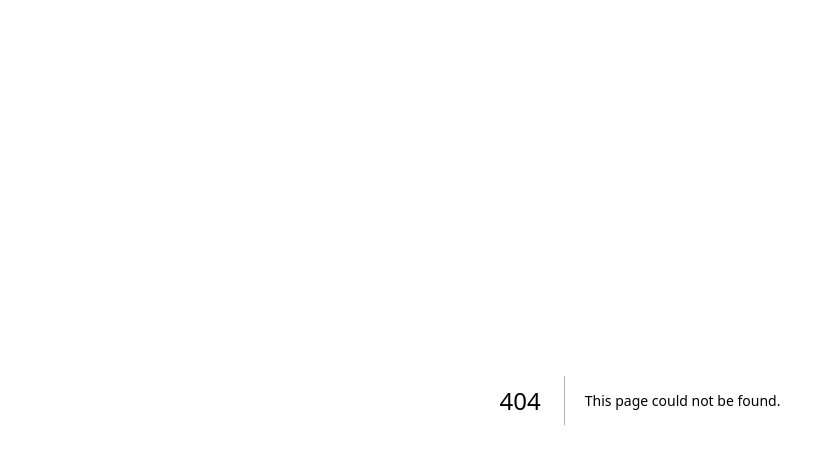
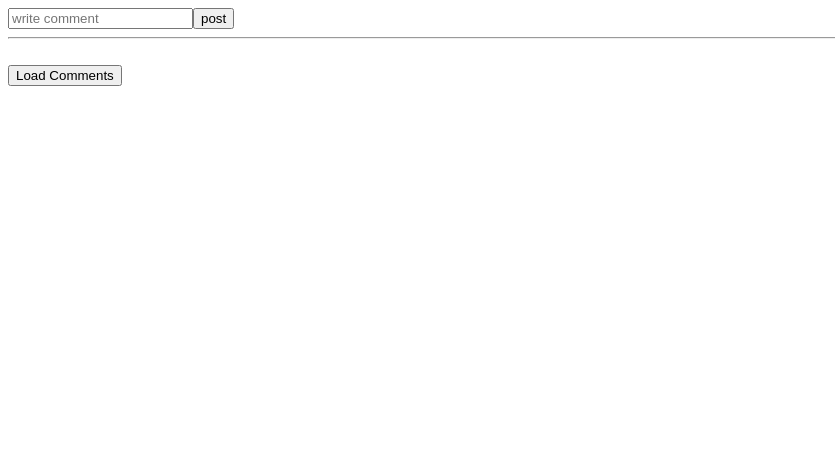
Before and after one commit to Apu-Emdad/LearningNext, a Next.js app in the folder learning-next-part-two/: page /comments in a window 1280 px wide. Before the commit this address had no page. Shown: the top 464 px of the page, without its empty margins (0-835 px from the left). Built offline with nearby package versions, Linux system fonts and the light colour scheme.

Commit message:
REST api is built

```diff
--- /dev/null
+++ b/learning-next-part-two/data/comment.js
@@ -0,0 +1,14 @@
+export const comments = [
+  {
+    id: 1,
+    text: 'This is the first comment',
+  },
+  {
+    id: 2,
+    text: 'This is the second comment',
+  },
+  {
+    id: 3,
+    text: 'This is the third comment',
+  },
+];
--- /dev/null
+++ b/learning-next-part-two/src/pages/api/comments/[commentId].js
@@ -0,0 +1,16 @@
+import { comments } from '../../../../data/comment';
+
+const handler = async (req, res) => {
+  const { commentId } = req.query;
+  if (req.method === 'GET') {
+    const comment = comments.find((comment) => comment.id === parseInt(commentId));
+    res.status(200).json(comment);
+  } else if (req.method === 'DELETE') {
+    const deletedComment = comments.find((comment) => comment.id === parseInt(commentId));
+    const index = comments.findIndex((comment) => comment.id === parseInt(commentId));
+    comments.splice(index, 1);
+    res.status(200).json(deletedComment);
+  }
+};
+
+export default handler;
--- /dev/null
+++ b/learning-next-part-two/src/pages/api/comments/index.js
@@ -0,0 +1,17 @@
+import { comments } from '../../../../data/comment';
+
+const handler = (req, res) => {
+  if (req.method === 'GET') {
+    res.json(comments);
+  } else if (req.method === 'POST') {
+    const comment = req.body.comment;
+    const newComment = {
+      id: Date.now(),
+      text: comment,
+    };
+    comments.push(newComment);
+    res.status(201).json(newComment);
+  }
+};
+
+export default handler;
--- a/learning-next-part-two/src/pages/api/hello.js
+++ /dev/null
@@ -1,5 +0,0 @@
-// Next.js API route support: https://nextjs.org/docs/api-routes/introduction
-
-export default function handler(req, res) {
-  res.status(200).json({ name: 'John Doe' })
-}
--- /dev/null
+++ b/learning-next-part-two/src/pages/api/index.js
@@ -0,0 +1,5 @@
+const handler = (req, res) => {
+  res.json({ message: 'Welcome to the NEXT API' });
+};
+
+export default handler;
--- /dev/null
+++ b/learning-next-part-two/src/pages/comments/index.jsx
@@ -0,0 +1,71 @@
+import React, { useState } from 'react';
+
+const CommentPage = () => {
+  const [comments, setComments] = useState([]);
+  const [comment, setComment] = useState('');
+
+  const fetchComments = async () => {
+    const res = await fetch('/api/comments');
+    const data = await res.json();
+    setComments(data);
+  };
+
+  const handleLoadComments = async () => {
+    await fetchComments();
+  };
+
+  const handleCommentInputChange = (e) => {
+    setComment(e.target.value);
+  };
+
+  const postComment = async () => {
+    const res = await fetch('/api/comments', {
+      method: 'POST',
+      body: JSON.stringify({ comment }),
+      headers: {
+        'Content-Type': 'application/json',
+      },
+    });
+    const data = await res.json();
+    console.log(data);
+  };
+
+  const handlePostComment = async () => {
+    await postComment();
+    await fetchComments();
+  };
+
+  const deleteComment = async (id) => {
+    const res = await fetch(`/api/comments/${id}`, {
+      method: 'DELETE',
+    });
+  };
+
+  const handleDeleteComment = async (id) => {
+    await deleteComment(id);
+    await fetchComments();
+  };
+
+  return (
+    <>
+      <div>
+        <input type='text' name='' id='' placeholder='write comment' onChange={(e) => handleCommentInputChange(e)} />
+        <button type='submit' onClick={handlePostComment}>
+          post
+        </button>
+        <hr />
+        <br />
+        <button onClick={handleLoadComments}>Load Comments</button>
+        {comments.map((comment) => (
+          <div key={comment.id}>
+            <p>
+              {comment.text} <button onClick={() => handleDeleteComment(comment.id)}>Delete</button>
+            </p>
+          </div>
+        ))}
+      </div>
+    </>
+  );
+};
+
+export default CommentPage;
--- a/learning-next-part-two/src/pages/index.js
+++ b/learning-next-part-two/src/pages/index.js
@@ -36,6 +36,9 @@ export default function Home() {
           <li>
             <Link href={'/dashboard'}>Dashboard (Client side data fetching using swr)</Link>
           </li>
+          <li>
+            <Link href={'/comments'}>API (Create, Read, Delete)</Link>
+          </li>
         </ul>
       </main>
     </>
```
Also changed, not shown: learning-next-part-two/src/pages/comments/[commentId].jsx (added).
